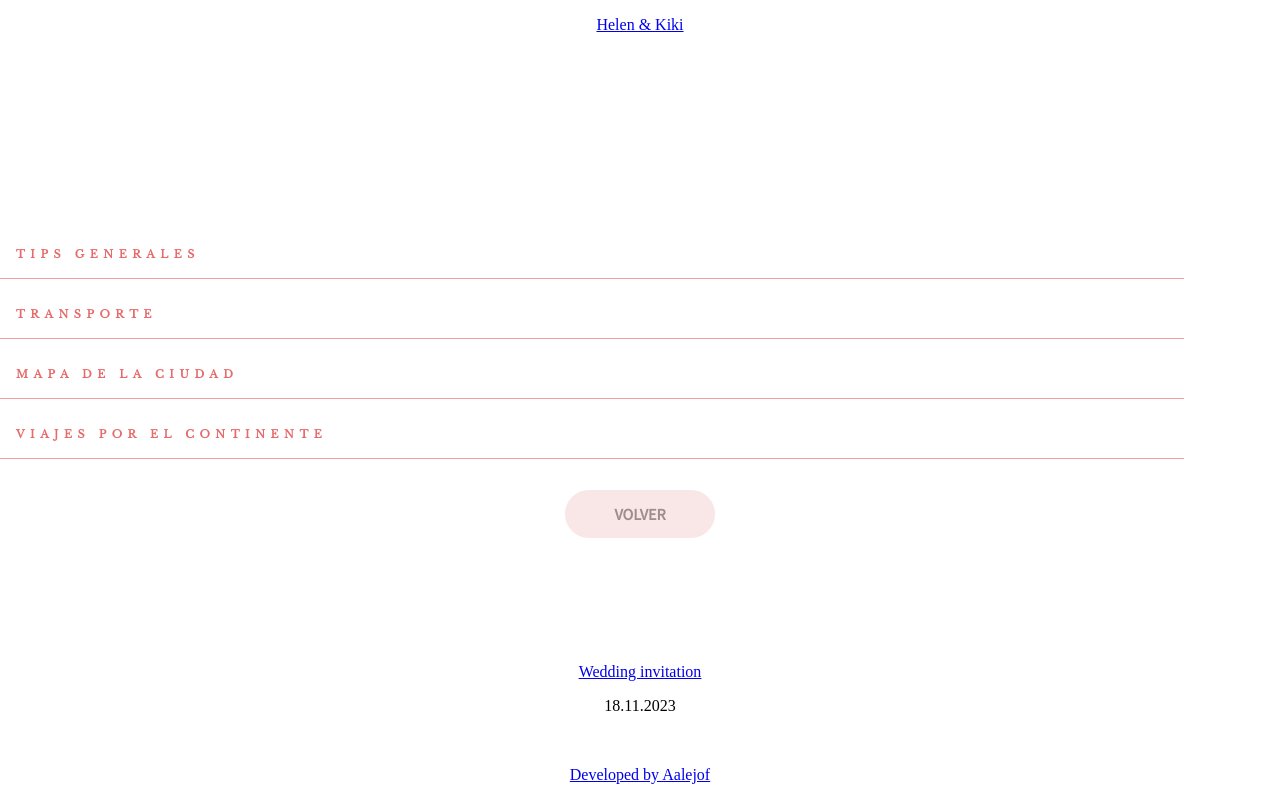
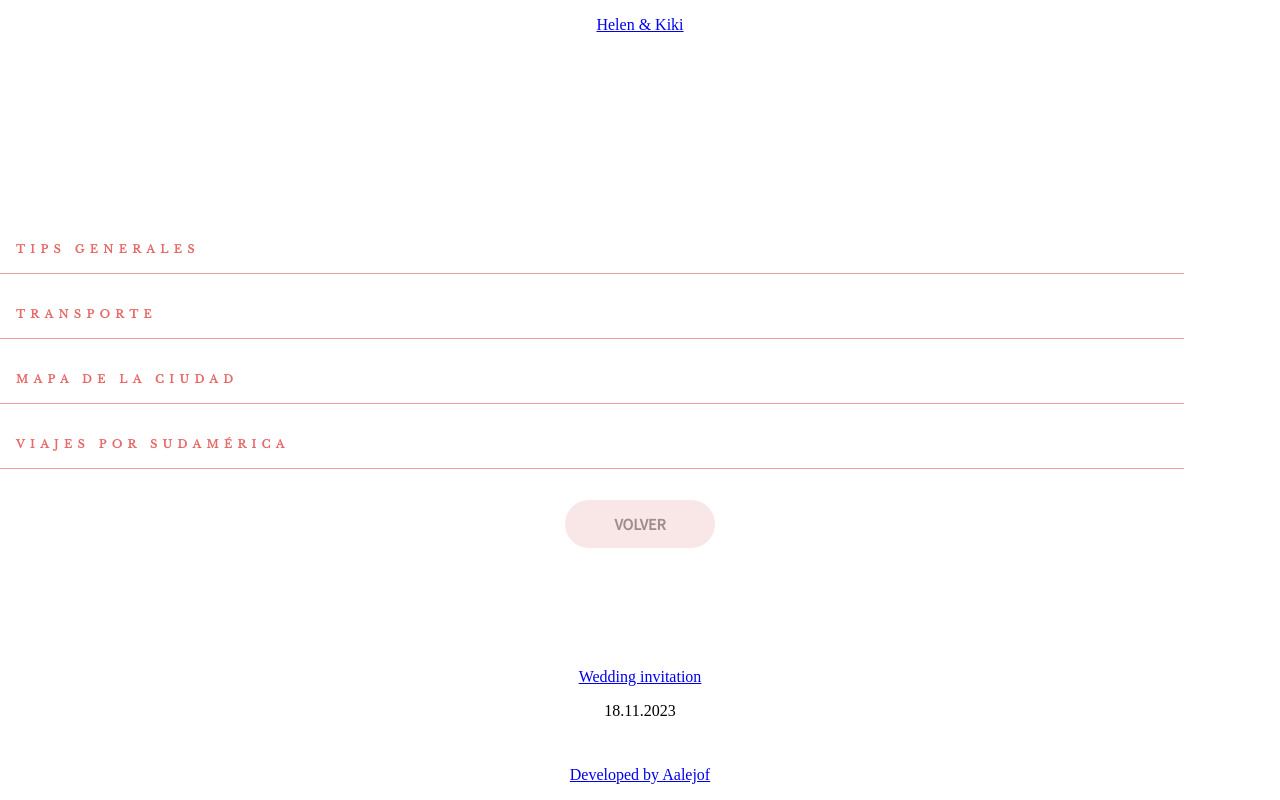
Before and after one commit to AAlejof/HeliKi, a React (Create React App) app in the folder client/: page /tips in a window 1280 px wide. Built offline with nearby package versions, Linux system fonts and the light colour scheme.

Commit message:
add fontAwesome

```diff
--- a/client/src/components/Tips/Tips.jsx
+++ b/client/src/components/Tips/Tips.jsx
@@ -6,16 +6,34 @@ const Tips = () => {
 	return (
 		<>
 			<div className={style.sectionsDiv}>
-				<h3 className={style.h3Div}>TIPS GENERALES </h3>
-				<h3 className={style.h3Div}>TRANSPORTE</h3>
-				<h3 className={style.h3Div}>MAPA DE LA CIUDAD</h3>
-				<h3 className={style.h3Div}>VIAJES POR EL CONTINENTE</h3>
+				<div className={style.tipsDiv}>
+					<p className={style.h3Div}>TIPS GENERALES</p>
+					<p className={style.faDiv}>
+						<i class="fa-light fa-plus fa-2xl"></i>
+					</p>
+				</div>
+				<div className={style.tipsDiv}>
+					<p className={style.h3Div}>TRANSPORTE</p>
+					<p className={style.faDiv}>
+						<i class="fa-light fa-plus fa-2xl"></i>
+					</p>
+				</div>
+				<div className={style.tipsDiv}>
+					<p className={style.h3Div}>MAPA DE LA CIUDAD</p>
+					<p className={style.faDiv}>
+						<i class="fa-light fa-plus fa-2xl"></i>
+					</p>
+				</div>
+				<div className={style.tipsDiv}>
+					<p className={style.h3Div}>VIAJES POR SUDAMÉRICA</p>
+					<p className={style.faDiv}>
+						<i class="fa-light fa-plus fa-2xl"></i>
+					</p>
+				</div>
 			</div>
 			<div>
 				<Link to="/home">
-					<button className={style.smallButton}>
-						VOLVER
-					</button>
+					<button className={style.smallButton}>VOLVER</button>
 				</Link>
 			</div>
 		</>
```
